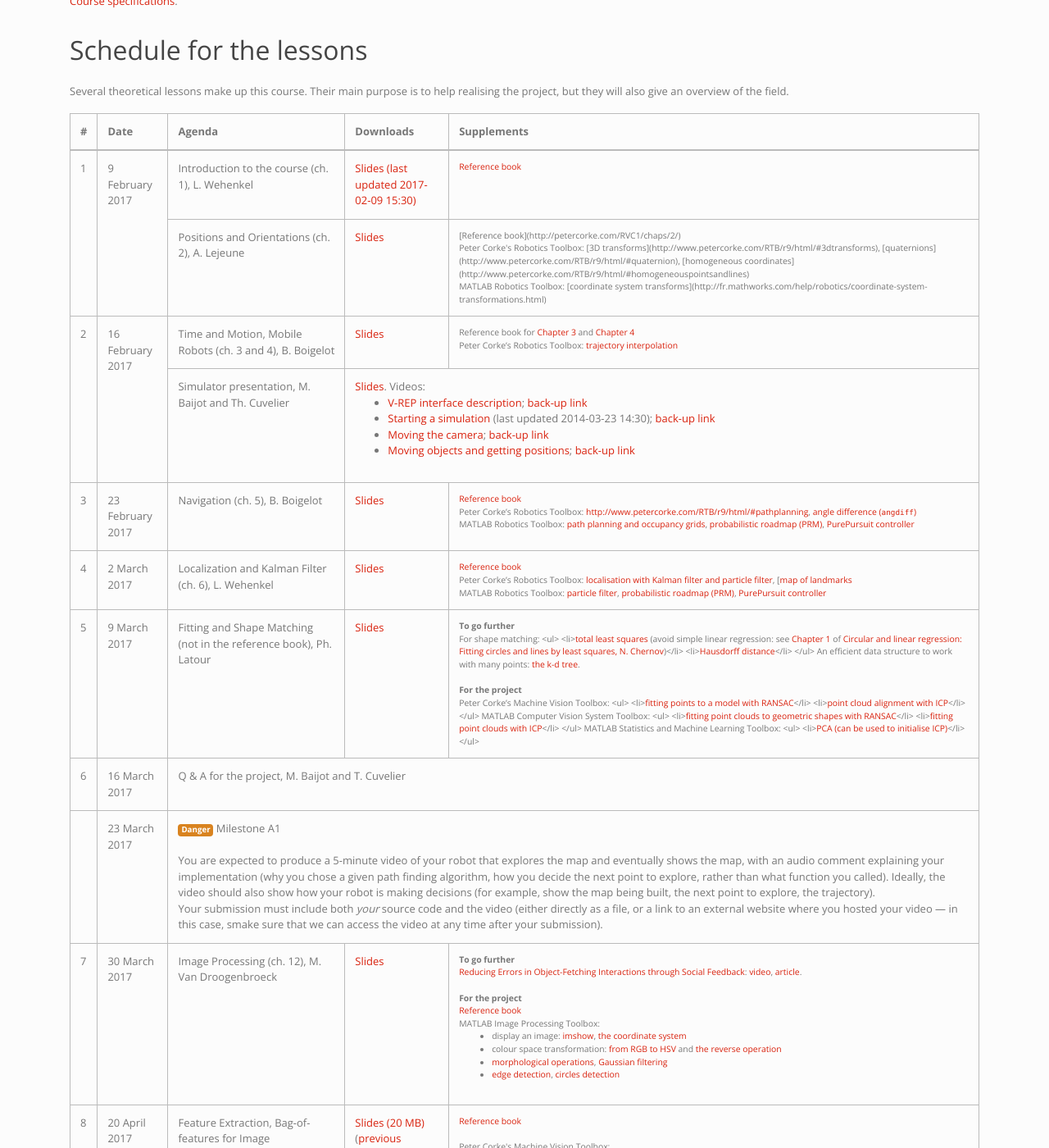
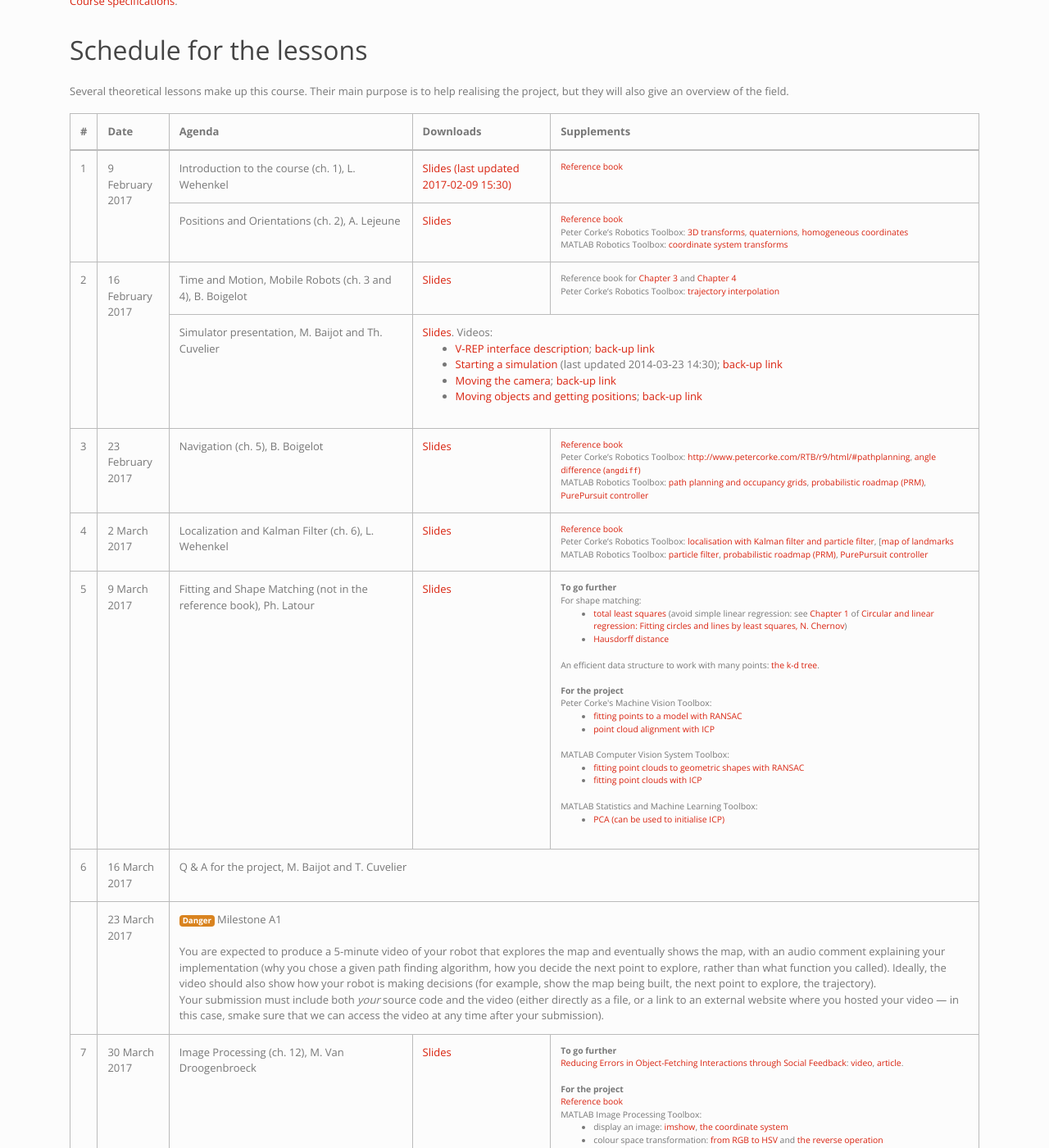
Before and after one commit to dourouc05/dourouc05.github.io, a Jekyll site: the page built from teaching-16-ir.md, in a window 1280 px wide and 1400 px high, scrolled down 411 px. Shown: the whole window at 82% size. Built offline with Jekyll 4.4.1, drawn with Linux system fonts in a browser that asks for light colours; a script that is not in the unit is left out; part of the change alters nothing that is shown.

Commit message:
IR: other missing MD.

```diff
--- a/teaching-16-ir.md
+++ b/teaching-16-ir.md
@@ -41,7 +41,7 @@ Several theoretical lessons make up this course. Their main purpose is to help r
         <tr>
             <td>Positions and Orientations (ch. 2), A. Lejeune</td>
             <td markdown="span">[Slides](http://www.montefiore.ulg.ac.be/~tcuvelier/files/info0948-2016/2-pose.pdf)</td>
-            <td class="small">
+            <td class="small" markdown="span">
                 [Reference book](http://petercorke.com/RVC1/chaps/2/)<br/>
                 Peter Corke's Robotics Toolbox: [3D transforms](http://www.petercorke.com/RTB/r9/html/#3dtransforms), [quaternions](http://www.petercorke.com/RTB/r9/html/#quaternion), [homogeneous coordinates](http://www.petercorke.com/RTB/r9/html/#homogeneouspointsandlines)<br/>
                 MATLAB Robotics Toolbox: [coordinate system transforms](http://fr.mathworks.com/help/robotics/coordinate-system-transformations.html)
@@ -98,28 +98,28 @@ Several theoretical lessons make up this course. Their main purpose is to help r
             <td>9 March 2017</td>
             <td>Fitting and Shape Matching (not in the reference book), Ph. Latour</td>
             <td markdown="span">[Slides](http://www.montefiore.ulg.ac.be/~tcuvelier/files/info0948-2016/10-fitting.pdf)</td>
-            <td class="small" markdown="span">
-                **To go further**<br/>
+            <td class="small">
+                <span markdown="span">**To go further**</span><br/>
                 For shape matching:
                 <ul>
-                    <li>[total least squares](https://en.wikipedia.org/wiki/Total_least_squares) (avoid simple linear regression: see [Chapter 1](http://people.cas.uab.edu/~mosya/cl/IHO.pdf) of [Circular and linear regression: Fitting circles and lines by least squares, N. Chernov](https://www.crcpress.com/Circular-and-Linear-Regression-Fitting-Circles-and-Lines-by-Least-Squares/Chernov/p/book/9781439835906))</li>
-                    <li>[Hausdorff distance](https://en.wikipedia.org/wiki/Hausdorff_distance)</li>
+                    <li markdown="span">[total least squares](https://en.wikipedia.org/wiki/Total_least_squares) (avoid simple linear regression: see [Chapter 1](http://people.cas.uab.edu/~mosya/cl/IHO.pdf) of [Circular and linear regression: Fitting circles and lines by least squares, N. Chernov](https://www.crcpress.com/Circular-and-Linear-Regression-Fitting-Circles-and-Lines-by-Least-Squares/Chernov/p/book/9781439835906))</li>
+                    <li markdown="span">[Hausdorff distance](https://en.wikipedia.org/wiki/Hausdorff_distance)</li>
                 </ul>
-                An efficient data structure to work with many points: [the k-d tree](https://en.wikipedia.org/wiki/K-d_tree). <br/><br/>
-                **For the project**<br/>
+                <span markdown="span">An efficient data structure to work with many points: [the k-d tree](https://en.wikipedia.org/wiki/K-d_tree).</span><br/><br/>
+                <span markdown="span">**For the project**</span><br/>
                 Peter Corke's Machine Vision Toolbox:
                 <ul>
-                    <li>[fitting points to a model with RANSAC](http://www.petercorke.com/MVTB/r3/html/ransac.html)</li>
-                    <li>[point cloud alignment with ICP](http://www.petercorke.com/MVTB/r3/html/icp.html)</li>
+                    <li markdown="span">[fitting points to a model with RANSAC](http://www.petercorke.com/MVTB/r3/html/ransac.html)</li>
+                    <li markdown="span">[point cloud alignment with ICP](http://www.petercorke.com/MVTB/r3/html/icp.html)</li>
                 </ul>
                 MATLAB Computer Vision System Toolbox:
                 <ul>
-                    <li>[fitting point clouds to geometric shapes with RANSAC](https://fr.mathworks.com/help/vision/functionlist.html?s_cid=doc_ftr#bux46dr-1)</li>
-                    <li>[fitting point clouds with ICP](https://fr.mathworks.com/help/vision/ref/pcregrigid.html)</li>
+                    <li markdown="span">[fitting point clouds to geometric shapes with RANSAC](https://fr.mathworks.com/help/vision/functionlist.html?s_cid=doc_ftr#bux46dr-1)</li>
+                    <li markdown="span">[fitting point clouds with ICP](https://fr.mathworks.com/help/vision/ref/pcregrigid.html)</li>
                 </ul>
                 MATLAB Statistics and Machine Learning Toolbox:
                 <ul>
-                    <li>[PCA (can be used to initialise ICP)](https://fr.mathworks.com/help/stats/pca.html)</li>
+                    <li markdown="span">[PCA (can be used to initialise ICP)](https://fr.mathworks.com/help/stats/pca.html)</li>
                 </ul>
             </td>
         </tr>
```
